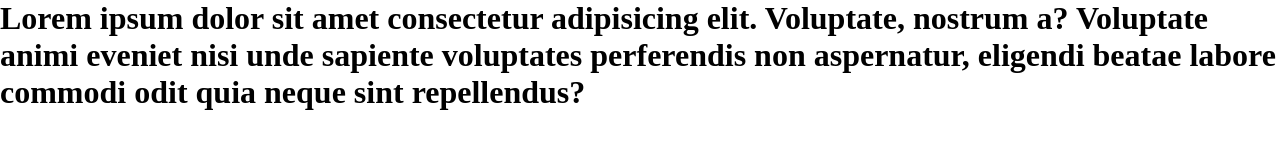
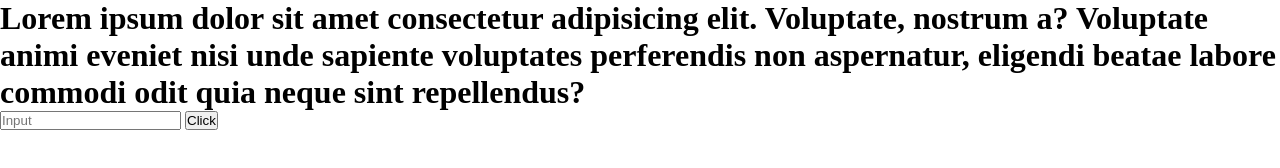
Before and after one commit to cancancandy1/thumthim_project, a plain HTML site: page index.html in a window 1280 px wide. Drawn offline with Linux system fonts and the light colour scheme.

Commit message:
third commit

```diff
--- a/index.html
+++ b/index.html
@@ -10,5 +10,14 @@
     <div>
         <h1>Lorem ipsum dolor sit amet consectetur adipisicing elit. Voluptate, nostrum a? Voluptate animi eveniet nisi unde sapiente voluptates perferendis non aspernatur, eligendi beatae labore commodi odit quia neque sint repellendus?</h1>
     </div>
+
+    <form action="asdasd.html" target="_blank">
+    <div>
+        <input type="text" placeholder="Input">
+        <button >Click</button>
+
+
+    </div>
+    </form>
 </body>
 </html>
```
